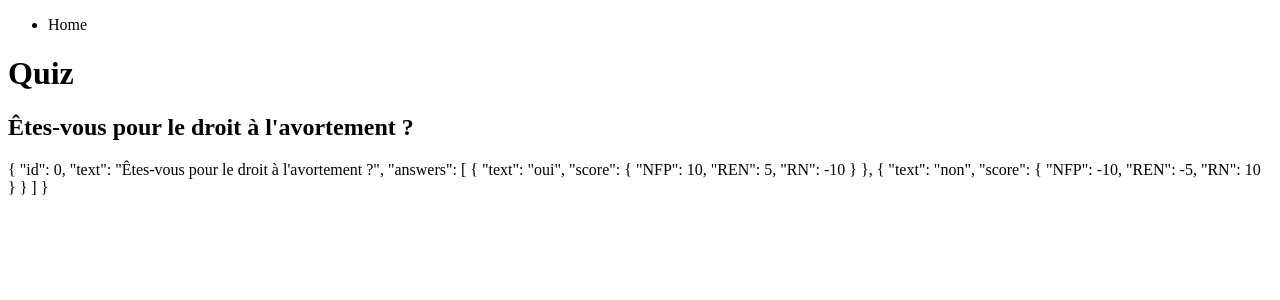
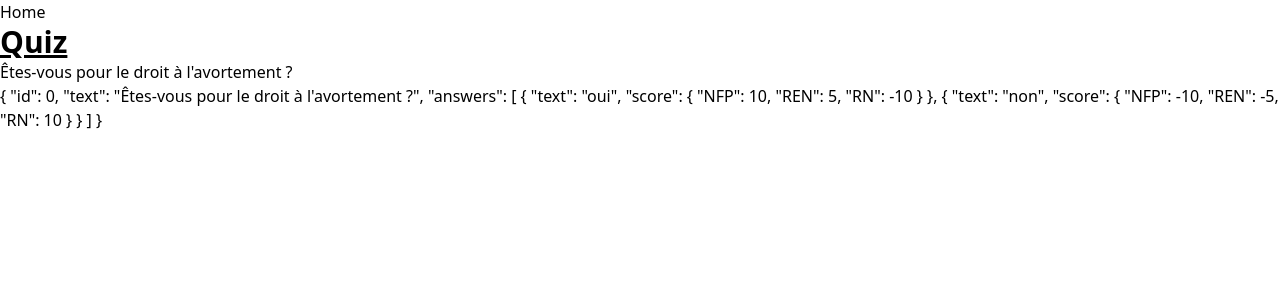
Before and after one commit to mattboll/trouvetondepute, a Nuxt app: page /quiz in a window 1280 px wide. Shown: the top 300 px of the page. Built offline with nearby package versions, Linux system fonts and the light colour scheme.

Commit message:
feat: init tailwind

```diff
--- /dev/null
+++ b/assets/css/main.css
@@ -0,0 +1,3 @@
+@tailwind base;
+@tailwind components;
+@tailwind utilities;
--- a/nuxt.config.ts
+++ b/nuxt.config.ts
@@ -1,4 +1,11 @@
 // https://nuxt.com/docs/api/configuration/nuxt-config
 export default defineNuxtConfig({
-  devtools: { enabled: true }
+  devtools: { enabled: true },
+  css: ['~/assets/css/main.css'],
+  postcss: {
+    plugins: {
+      tailwindcss: {},
+      autoprefixer: {},
+    },
+  },
 })
--- a/package.json
+++ b/package.json
@@ -14,5 +14,10 @@
     "pinia": "^2.1.7",
     "vue": "^3.4.29",
     "vue-router": "^4.3.3"
+  },
+  "devDependencies": {
+    "autoprefixer": "^10.4.19",
+    "postcss": "^8.4.38",
+    "tailwindcss": "^3.4.4"
   }
 }
--- a/pages/quiz.vue
+++ b/pages/quiz.vue
@@ -1,11 +1,11 @@
 <template>
-    <div>
-        <h1>Quiz</h1>
-        <div v-for="question in questions" :key="question.id">
-            <h2>{{ question.text }}</h2>
-            {{  question }}
-        </div>
+  <div>
+    <h1 class="text-3xl font-bold underline">Quiz</h1>
+    <div v-for="question in questions" :key="question.id">
+      <h2>{{ question.text }}</h2>
+      {{ question }}
     </div>
+  </div>
 </template>
 
 <script setup>
@@ -13,5 +13,4 @@
 import { useQuizStore } from "../stores/quiz";
 
 const quizStore = useQuizStore();
-
 </script>
--- /dev/null
+++ b/tailwind.config.js
@@ -0,0 +1,15 @@
+/** @type {import('tailwindcss').Config} */
+export default {
+  content: [
+    "./components/**/*.{js,vue,ts}",
+    "./layouts/**/*.vue",
+    "./pages/**/*.vue",
+    "./plugins/**/*.{js,ts}",
+    "./app.vue",
+    "./error.vue",
+  ],
+  theme: {
+    extend: {},
+  },
+  plugins: [],
+}
```
Also changed, not shown: 1 other file (tests, documents, lock files or other folders).
